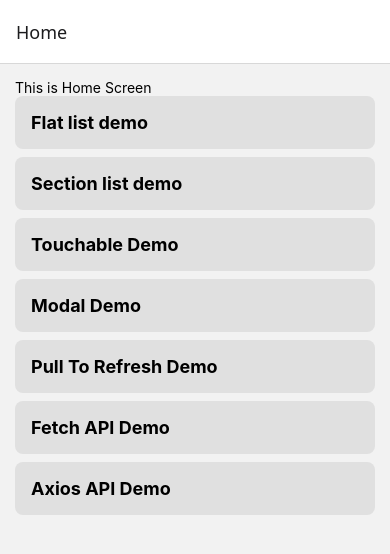
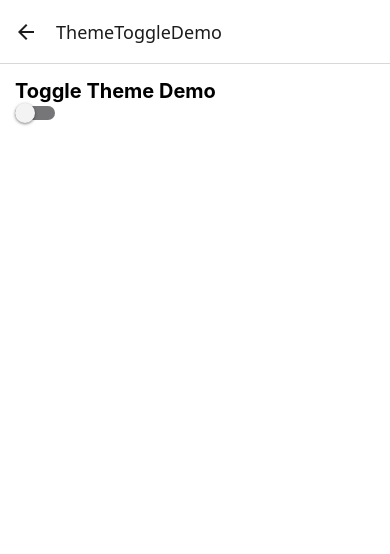
Before and after one commit to PrashantMaurya252/react-native-cli, a React Native app: screen /ThemeToggleDemo in a window 390 px wide. Shown: the top 554 px of the page. Built offline with nearby package versions, Linux system fonts and the light colour scheme.

Commit message:
Theme Provider

```diff
--- a/App.tsx
+++ b/App.tsx
@@ -13,6 +13,7 @@
 import {NavigationContainer} from '@react-navigation/native';
 import RootNavigator from './src/RootNavigator';
 import RootNavigation from './src/screens/RootNavigation';
+import {ThemeProvider} from './src/context/ThemeContext';
 
 // import React, {useState} from 'react';
 // import type {PropsWithChildren} from 'react';
@@ -215,9 +216,11 @@
 
 function App(): React.JSX.Element {
   return (
-    <NavigationContainer>
-      <RootNavigation />
-    </NavigationContainer>
+    <ThemeProvider>
+      <NavigationContainer>
+        <RootNavigation />
+      </NavigationContainer>
+    </ThemeProvider>
   );
 }
 
--- /dev/null
+++ b/src/context/ThemeContext.tsx
@@ -0,0 +1,35 @@
+import {createContext, ReactNode, useContext, useState} from 'react';
+
+type Theme = 'light' | 'dark';
+
+interface ThemeContextType {
+  theme: Theme;
+  toggleTheme: () => void;
+}
+
+const ThemeContext = createContext<ThemeContextType | undefined>(undefined);
+
+export const useTheme = () => {
+  const context = useContext(ThemeContext);
+  if (context === undefined) {
+    throw new Error('use context must be used within a ThemeProvider');
+  }
+
+  return context;
+};
+
+interface ThemeProviderProps {
+  children: ReactNode;
+}
+
+export const ThemeProvider: React.FC<ThemeProviderProps> = ({children}) => {
+  const [theme, setTheme] = useState<Theme>('light');
+  const toggleTheme = () => {
+    setTheme(prevTheme => (prevTheme === 'light' ? 'dark' : 'light'));
+  };
+  return (
+    <ThemeContext.Provider value={{theme, toggleTheme}}>
+      {children}
+    </ThemeContext.Provider>
+  );
+};
--- a/src/screens/AxiosScreen.tsx
+++ b/src/screens/AxiosScreen.tsx
@@ -1,6 +1,12 @@
 import axios from 'axios';
 import {useEffect, useState} from 'react';
-import {StyleSheet, Text, View} from 'react-native';
+import {
+  ActivityIndicator,
+  FlatList,
+  StyleSheet,
+  Text,
+  View,
+} from 'react-native';
 
 interface Post {
   id: number;
@@ -48,9 +54,26 @@
   useEffect(() => {
     fetchListPost();
   }, []);
+
+  const renderItem = ({item}: {item: Post}) => {
+    return (
+      <View style={styles.item}>
+        <Text style={styles.title}>{item.title}</Text>
+      </View>
+    );
+  };
   return (
     <View style={styles.container}>
       <Text style={styles.header}>Axios Screen</Text>
+      {loading ? (
+        <ActivityIndicator size={'large'} color={'#0000ff'} />
+      ) : (
+        <FlatList
+          data={data}
+          renderItem={renderItem}
+          keyExtractor={item => item.id.toString()}
+        />
+      )}
     </View>
   );
 };
@@ -64,6 +87,16 @@
     fontSize: 20,
     fontWeight: 'bold',
   },
+  item: {
+    backgroundColor: '#c6df0a',
+    padding: 20,
+    marginVertical: 8,
+    marginHorizontal: 16,
+  },
+  title: {
+    fontSize: 16,
+    fontWeight: 'bold',
+  },
 });
 
 export default AxiosScreen;
--- a/src/screens/Home.tsx
+++ b/src/screens/Home.tsx
@@ -46,6 +46,11 @@
     id: 7,
     title: 'Axios API Demo',
     screen: 'AxiosDemo',
+  },
+  {
+    id: 8,
+    title: 'Theme Toggle Demo',
+    screen: 'ThemeToggleDemo',
   },
 ];
 
--- a/src/screens/RootNavigation.tsx
+++ b/src/screens/RootNavigation.tsx
@@ -8,6 +8,7 @@
 import PullToRefreshScreen from './PullToRefreshScreen';
 import DataFetching from './DataFetching';
 import AxiosScreen from './AxiosScreen';
+import ThemeScreen from './ThemeScreen';
 
 export type RootStackParamList = {
   Home: undefined;
@@ -18,6 +19,7 @@
   PullToRefreshDemo: undefined;
   FetchDemo: undefined;
   AxiosDemo: undefined;
+  ThemeToggleDemo: undefined;
 };
 
 const Stack = createStackNavigator<RootStackParamList>();
@@ -33,6 +35,7 @@
       <Stack.Screen name="PullToRefreshDemo" component={PullToRefreshScreen} />
       <Stack.Screen name="FetchDemo" component={DataFetching} />
       <Stack.Screen name="AxiosDemo" component={AxiosScreen} />
+      <Stack.Screen name="ThemeToggleDemo" component={ThemeScreen} />
     </Stack.Navigator>
   );
 };
--- /dev/null
+++ b/src/screens/ThemeScreen.tsx
@@ -0,0 +1,39 @@
+import {StyleSheet, Switch, Text, View} from 'react-native';
+import {useTheme} from '../context/ThemeContext';
+
+const ThemeScreen: React.FC = () => {
+  const {theme, toggleTheme} = useTheme();
+  const isDarkMode = theme === 'dark';
+  return (
+    <View
+      style={[
+        styles.container,
+        {backgroundColor: isDarkMode ? '#000000' : '#ffffff'},
+      ]}>
+      <Text
+        style={[styles.header, {color: isDarkMode ? '#ffffff' : '#000000'}]}>
+        Toggle Theme Demo
+      </Text>
+      <Switch
+        value={isDarkMode}
+        onValueChange={toggleTheme}
+        trackColor={{false: '#767577', true: '#81b0ff'}}
+        thumbColor={isDarkMode ? '#f5dd4b' : '#f4f3f4'}
+        ios_backgroundColor={'#3e3e3e'}
+      />
+    </View>
+  );
+};
+
+const styles = StyleSheet.create({
+  container: {
+    flex: 1,
+    padding: 15,
+  },
+  header: {
+    fontSize: 20,
+    fontWeight: 'bold',
+  },
+});
+
+export default ThemeScreen;
```
